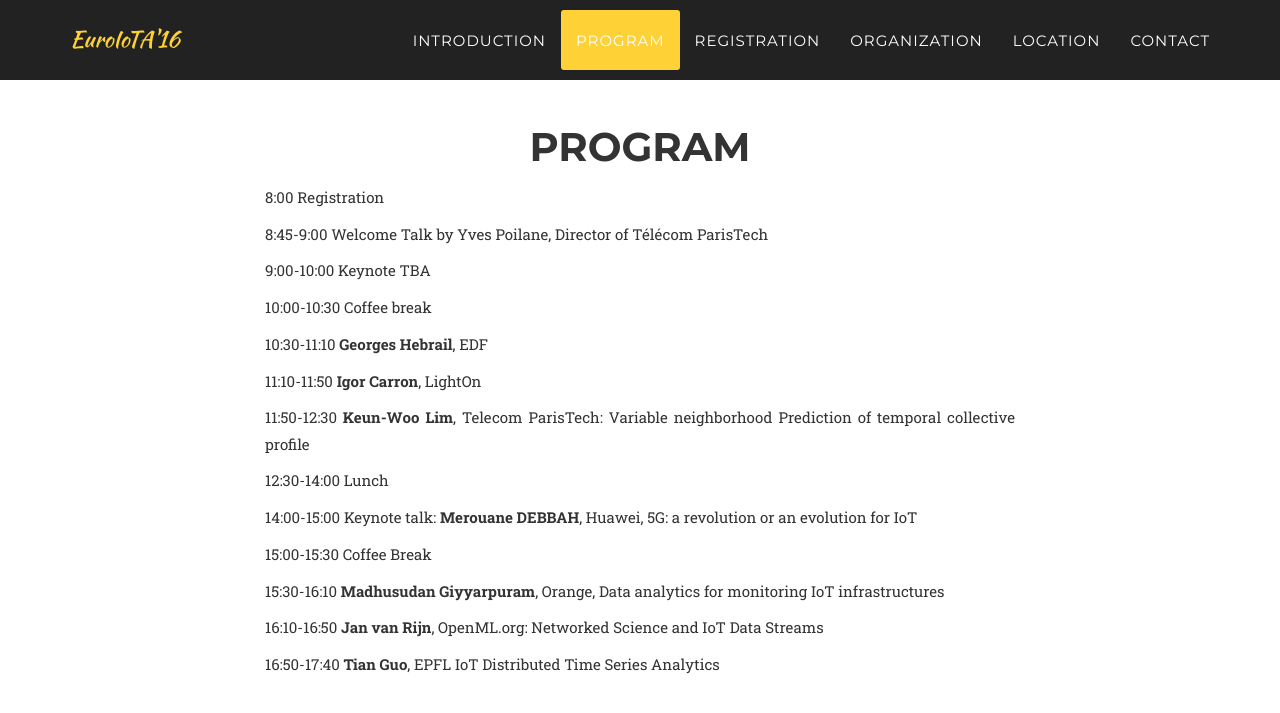
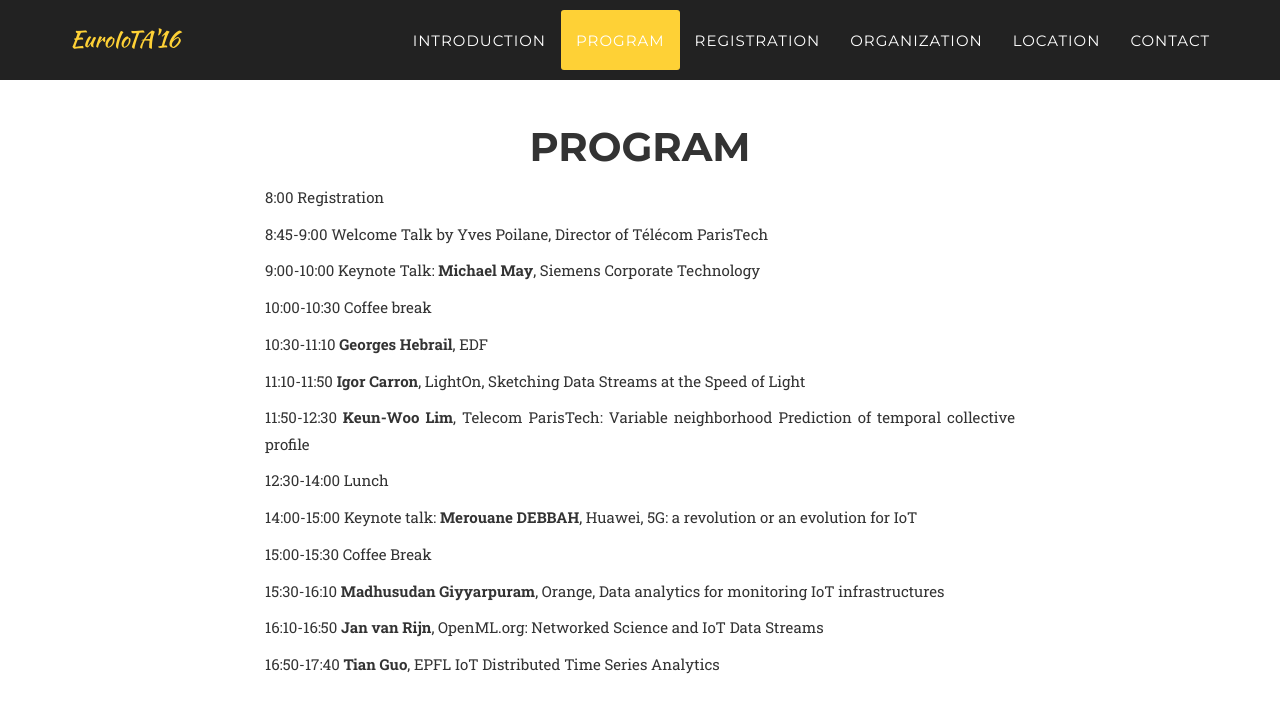
Before and after one commit to bigmine/euroiota16, a Jekyll site: the page built from index.html, in a window 1280 px wide and 900 px high, scrolled down 2217 px. Shown: the top 713 px of the window. Built offline with Jekyll 4.4.1, drawn with Linux system fonts in a browser that asks for light colours; some web fonts are replaced.

Commit message:
Update program

```diff
--- a/_includes/talks.html
+++ b/_includes/talks.html
@@ -13,12 +13,13 @@
 
                   <p>8:00 Registration
                   </p><p>8:45-9:00 Welcome Talk by Yves Poilane, Director of Télécom ParisTech
-                  </p><p>9:00-10:00 Keynote TBA
+                  </p><p>9:00-10:00 Keynote Talk: <b> Michael May</b>, Siemens Corporate Technology
 </p><p>
       </p><p>            10:00-10:30 Coffee break
 </p><p>
 </p><p>            10:30-11:10 <b>Georges Hebrail</b>, EDF
-            </p><p>      11:10-11:50 <b>Igor Carron</b>, LightOn
+            </p><p>      11:10-11:50 <b>Igor Carron</b>, LightOn, Sketching Data Streams at the Speed of Light
+
               </p><p>    11:50-12:30 <b>Keun-Woo Lim</b>, Telecom ParisTech: Variable neighborhood Prediction of temporal collective profile
 </p><p>
   </p><p>                12:30-14:00 Lunch
```
